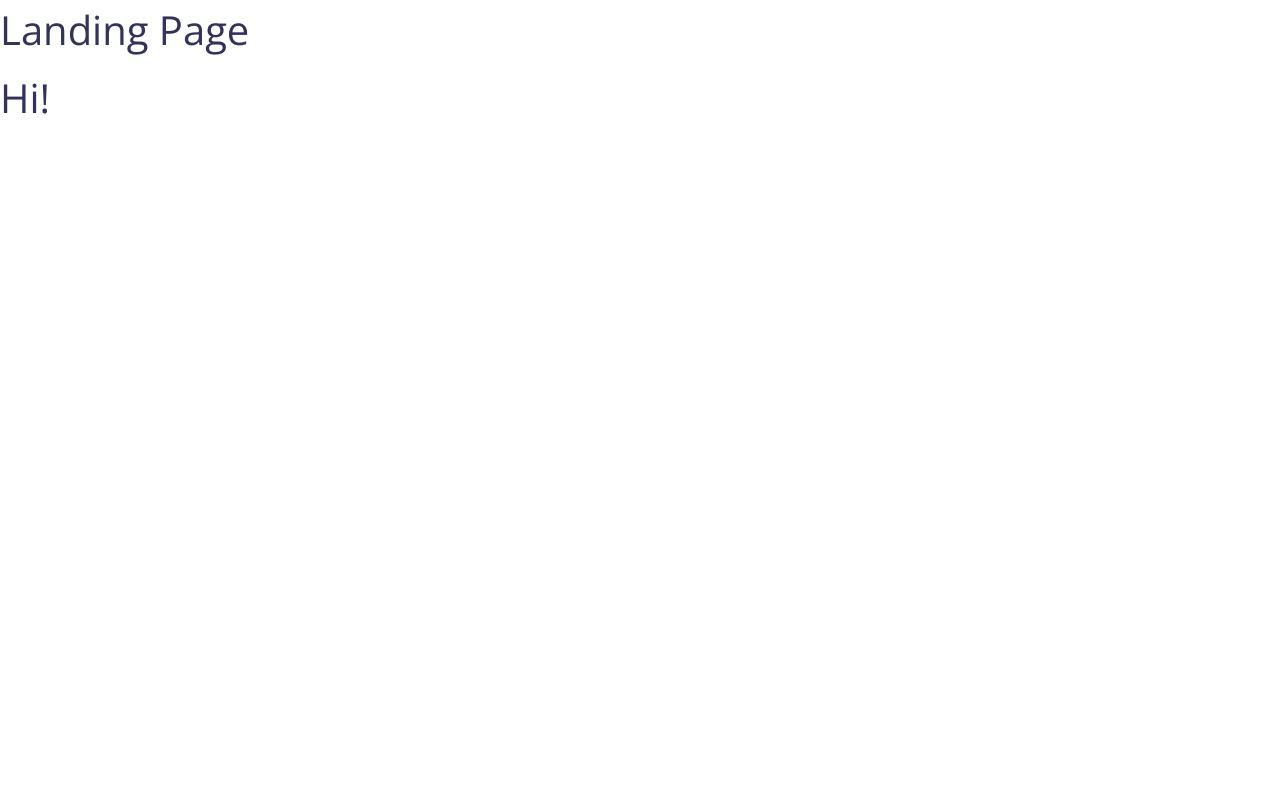
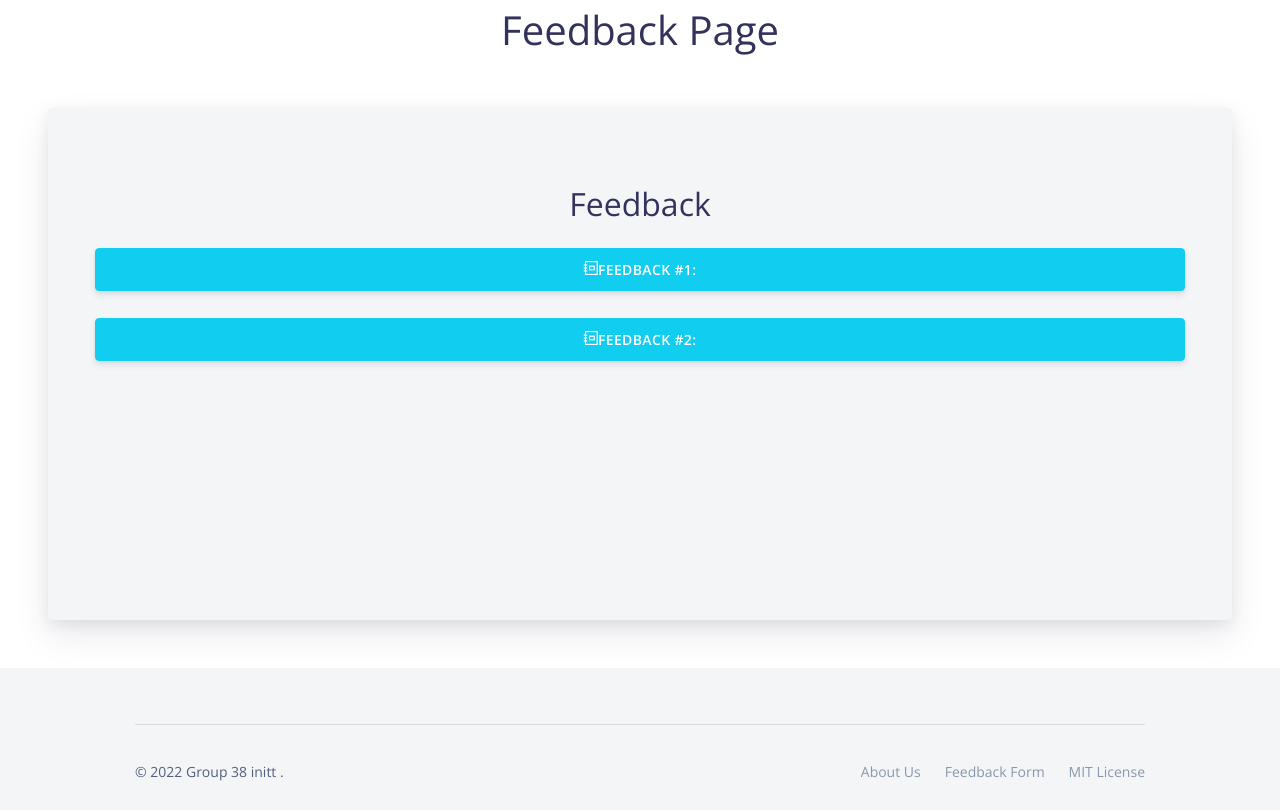
Before and after one commit to ffarham/mentorship-web-app, a React (Create React App) app in the folder client/: page /feedback in a window 1280 px wide. Before the commit this address led to /. Built offline with nearby package versions, Linux system fonts and the light colour scheme.

Commit message:
Feedback page added

```diff
--- a/client/src/App.js
+++ b/client/src/App.js
@@ -23,6 +23,7 @@ import MeetingsPage from "views/MeetingsPage.js";
 import MentorshipPage from "views/MentorshipPage.js";
 import PlanOfActionsPage from "views/PlanOfActionsPage.js";
 import SettingsPage from "views/SettingsPage.js";
+import FeedbackPage from "views/FeedbackPage.js";
 
 function App() {
 
@@ -52,6 +53,7 @@ function App() {
                     <Route path="/mentorship" exact render={props => <MentorshipPage {...props} />} />
                     <Route path="/plan-of-action" exact render={props => <PlanOfActionsPage {...props} />} />
                     <Route path="/settings" exact render={props => <SettingsPage {...props} />} />
+                    <Route path="/feedback" exact render={props => <FeedbackPage {...props} />} />
 
                     <Redirect to="/" />
                 </Switch>
--- /dev/null
+++ b/client/src/components/Feedback.js
@@ -0,0 +1,35 @@
+import React from 'react'
+
+import {
+  Col
+} from 'reactstrap'
+
+import ModalsFeedback from './ModalsFeedback'
+
+// Mentor's feedback from his/her mentees
+const feedback = [
+  {
+      id: 1,
+      text: 'Lorem ipsum dolor sit amet, consectetur adipiscing elit. Vivamus feugiat tortor nec elit molestie accumsan. Donec interdum ante ut ex sagittis, at porttitor augue molestie. Integer eget pulvinar arcu. Vestibulum sit amet sagittis orci. Nulla aliquet risus ex, sit amet sollicitudin erat pellentesque et. Suspendisse vitae sem nec eros cursus congue ac in odio. Praesent dapibus quis magna eget placerat. Ut quis ipsum a massa auctor tincidunt id a dolor. Quisque dignissim magna a ornare lacinia. Nunc elementum, nulla vel tristique tincidunt, purus orci laoreet ipsum, sed facilisis nulla nibh eu massa. Ut sed diam euismod, gravida massa ut, bibendum dolor. Quisque id lorem cursus, pellentesque ligula eu, faucibus erat.'
+  },
+  {
+      id: 2,
+      text: 'Phasellus condimentum sapien lectus, sed commodo tellus gravida ac. Proin pellentesque pulvinar massa, ac gravida orci eleifend tempus. Morbi maximus lorem eu elementum pellentesque. In quis elit ac nisl ultrices ultrices in eu lorem. Fusce quis tempor elit. Ut non sapien quis dolor fringilla tempor id ut enim'
+  }
+]
+
+const Feedback = ()  => {
+  return (
+    <>
+    {feedback.map( (fb) => (
+                    <Col>
+                        <ModalsFeedback {...fb} title="Feedback Description" key={fb.id} info={fb.text} />
+                        <br></br>
+                    </Col>
+        ))}
+    </>
+
+  )
+}
+
+export default Feedback;
--- a/client/src/components/MeetingRequest.js
+++ b/client/src/components/MeetingRequest.js
@@ -53,6 +53,7 @@ const meetingRequests = [
 
 function MeetingRequest(){
     // const {id, name, time, location, duration, description} = meeting;
+    const userType = "mentor";
     return(
         <>
         {meetingRequests.map( (meetingReq) => (
@@ -79,7 +80,13 @@ function MeetingRequest(){
                                 <Row className="xs-2">
                                     <ModalsView name="Accept" info="Thank you for accepting the meeting" title="The meeting is now accepted!"/>
                                     &nbsp;&nbsp;&nbsp;&nbsp;&nbsp;&nbsp;
+                                    {userType === "mentor"
+                                    ?
                                     <Modals name="Reschedule" />
+                                    :
+                                    <ModalsView name="Reject" info="The meeting request has been rejected" title="Rejected!" />
+                                    }
+
                                 </Row>
                             </Col>
                             <br></br>
--- /dev/null
+++ b/client/src/components/ModalsFeedback.js
@@ -0,0 +1,93 @@
+/*!
+
+=========================================================
+* Argon Design System React - v1.1.0
+=========================================================
+
+* Product Page: https://www.creative-tim.com/product/argon-design-system-react
+* Copyright 2020 Creative Tim (https://www.creative-tim.com)
+* Licensed under MIT (https://github.com/creativetimofficial/argon-design-system-react/blob/master/LICENSE.md)
+
+* Coded by Creative Tim
+
+=========================================================
+
+* The above copyright notice and this permission notice shall be included in all copies or substantial portions of the Software.
+
+*/
+
+import React from "react";
+// nodejs library that concatenates classes
+import classnames from "classnames";
+// reactstrap components
+import {
+  Button,
+  Modal,
+  Row,
+  Col
+} from "reactstrap";
+class ModalsFeedback extends React.Component{
+    state = {};
+    toggleModal = state => {
+      this.setState({
+        [state]: !this.state[state]
+      });
+    };
+render(){
+  return (
+    <>
+      <Row>
+        <Col>
+          <Button
+            block
+            color="info"
+            type="button"
+            onClick={() => this.toggleModal("defaultModal")}
+          >
+          <i className="ni ni-collection"></i>
+          Feedback #{this.props.id}:
+          </Button>
+          <Modal
+            className="modal-dialog-centered"
+            isOpen={this.state.defaultModal}
+            toggle={() => this.toggleModal("defaultModal")}
+          >
+            <div className="modal-header">
+              <h6 className="modal-title" id="modal-title-default">
+                {this.props.title}
+              </h6>
+              <button
+                aria-label="Close"
+                className="close"
+                data-dismiss="modal"
+                type="button"
+                onClick={() => this.toggleModal("defaultModal")}
+              >
+                <span aria-hidden={true}>×</span>
+              </button>
+            </div>
+            <div className="modal-body">
+              <p>
+                {this.props.info}
+              </p>
+            </div>
+            <div className="modal-footer">
+              <Button
+                className="ml-auto"
+                color="link"
+                data-dismiss="modal"
+                type="button"
+                onClick={() => this.toggleModal("defaultModal")}
+              >
+                Close
+              </Button>
+            </div>
+          </Modal>
+        </Col>
+      </Row>
+    </>
+  );
+    }
+}
+
+export default ModalsFeedback
--- a/client/src/components/ModalsView.js
+++ b/client/src/components/ModalsView.js
@@ -43,7 +43,7 @@ class ModalsView extends React.Component {
               block
               className={`${this.props.styling ?
                 'popReq' : 'pop'}`}
-              color={this.props.name === 'Accept' ? 'success' : 'primary'}
+              color={this.props.name === 'Accept' ? 'success' : 'danger'}
               type="button"
               onClick={() => this.toggleModal("defaultModal")}
             >
--- /dev/null
+++ b/client/src/views/FeedbackPage.js
@@ -0,0 +1,59 @@
+import React from 'react'
+
+import {
+  Card,
+  Row,
+  Button,
+  Container,
+  Col,
+  CardText,
+  CardTitle,
+  CardBody
+} from 'reactstrap'
+
+import Feedback from 'components/Feedback'
+import MainFooter from 'components/Navs/MainFooter'
+
+function FeedbackPage() {
+    return (
+    <>
+<>
+
+  {/* <MainNavbar /> */}
+  <div className="btn-wrapper text-center">
+      <h1>Feedback Page</h1>
+  </div>
+
+  <Container fluid="xl" className="m-5">
+      <Row>
+          <Col sm="12" md="12">
+          <Card className="bg-secondary shadow border-0 px-2 py-5 text-center">
+                <CardBody>
+                    <CardTitle tag="h5" >
+                        <div className="btn-wrapper text-center">
+                                <h2>Feedback</h2>
+                        </div>
+                    </CardTitle>
+                    <CardText>
+                        <div className="scrolling">
+                        <Feedback />
+                        </div>
+                    </CardText>
+                </CardBody>
+            </Card>
+          </Col>
+          <Col sm="12" md="4">
+
+          </Col>
+      </Row>
+  </Container>
+  <MainFooter />
+
+</>
+
+    </>
+
+  )
+}
+
+export default FeedbackPage
--- a/client/src/views/MeetingsPage.js
+++ b/client/src/views/MeetingsPage.js
@@ -1,11 +1,12 @@
-import React, { useContext } from "react";
+import React from "react";
+import { useHistory } from 'react-router-dom';
+
 import {
     Container,
     Row,
     Col,
+    Button
 } from "reactstrap";
-
-import { UserContext } from "../helpers/UserContext";
 
 import MainNavbar from "../components/Navs/MainNavbar.js";
 import MainFooter from "../components/Navs/MainFooter.js";
@@ -13,25 +14,31 @@ import MeetingsPanel from "../components/MeetingsPanel.js";
 import MeetingRequestsPanel from "../components/MeetingRequestsPanel.js";
 import Modals from "../components/Modals"
 import ModalsView from "../components/ModalsView"
+import FeedbackPage from "./FeedbackPage.js";
+// import Feedback from "../components/Feedback.js";
 
 function MeetingsPage(){
+    const history = useHistory();
+    // const authState = JSON.parse(localStorage.getItem("authState"));
+    // const userType = authState.userType;
+    const userType = "mentor";
 
-    const { userState } = useContext(UserContext);
-    const feedback = [
-        // {
-        //     id: 1,
-        //     text: 'Lorem ipsum dolor sit amet, consectetur adipiscing elit. Vivamus feugiat tortor nec elit molestie accumsan. Donec interdum ante ut ex sagittis, at porttitor augue molestie. Integer eget pulvinar arcu. Vestibulum sit amet sagittis orci. Nulla aliquet risus ex, sit amet sollicitudin erat pellentesque et. Suspendisse vitae sem nec eros cursus congue ac in odio. Praesent dapibus quis magna eget placerat. Ut quis ipsum a massa auctor tincidunt id a dolor. Quisque dignissim magna a ornare lacinia. Nunc elementum, nulla vel tristique tincidunt, purus orci laoreet ipsum, sed facilisis nulla nibh eu massa. Ut sed diam euismod, gravida massa ut, bibendum dolor. Quisque id lorem cursus, pellentesque ligula eu, faucibus erat.'
-        // },
-        {
-            id: 2,
-            text: 'Phasellus condimentum sapien lectus, sed commodo tellus gravida ac. Proin pellentesque pulvinar massa, ac gravida orci eleifend tempus. Morbi maximus lorem eu elementum pellentesque. In quis elit ac nisl ultrices ultrices in eu lorem. Fusce quis tempor elit. Ut non sapien quis dolor fringilla tempor id ut enim'
-        }
-]
+
+
+// function f1() {
+//     // feedback.map( (fb) =>
+//     // <FeedbackPage data={fb} />
+//     <FeedbackPage />
+//     // );
+
+// }
+
+{/* {meetings.map((meeting) => <Meeting data={meeting} />)}  */}
 
     return(
         <>
 
-            <MainNavbar />
+            {/* <MainNavbar /> */}
             <div className="btn-wrapper text-center">
                 <h1>Meetings Page</h1>
             </div>
@@ -44,15 +51,25 @@ function MeetingsPage(){
                     <Col sm="12" md="4">
                         <MeetingRequestsPanel />
 
-                        {userState.userType === "mentor"
+                        {userType === "mentor"
                             ?
                             <>
                         <Row>
 
                             <Col sm="4" xs="6">
-                                {feedback.map( (fb) => (
-                                    <ModalsView styling="popReq" name="View Feedback" title="Feedback:" info={fb.text}/>
-                                ))}
+                                {/* {feedback.map( (fb) => ( */}
+                                    {/* <ModalsView styling="popReq" name="View Feedback" title="Feedback:" info={fb.text}/> */}
+                                    <Button
+                                    onClick=
+                                    {() => {
+                                        history.push("/feedback");
+                                    }}
+                                    className="popReq"
+                                    color="primary"
+                                    >
+                                    View Feedback
+                                    </Button>
+                                           {/* {meetings.map((meeting) => <Meeting data={meeting} />)}  */}
                             </Col>
 
                             <Col sm="4" xs="6">
@@ -68,9 +85,19 @@ function MeetingsPage(){
                             <>
                             <Row>
                                 <Col xs="6">
-                                    {feedback.map( (fb) => (
-                                        <ModalsView styling="popReq" name="View Feedback" title="Feedback:" info={fb.text}/>
-                                    ))}
+                                    {/* {feedback.map( (fb) => ( */}
+                                        {/* <ModalsView styling="popReq" name="View Feedback" title="Feedback:" info={fb.text}/> */}
+                                    <Button
+                                        onClick=
+                                        {() => {
+                                            history.push("/feedback");
+                                        }}
+                                        className="popReq"
+                                        color="primary"
+                                    >
+                                    View Feedback
+                                    </Button>
+                                    {/* ))} */}
                                 </Col>
 
                                 <Col xs="6">
```
